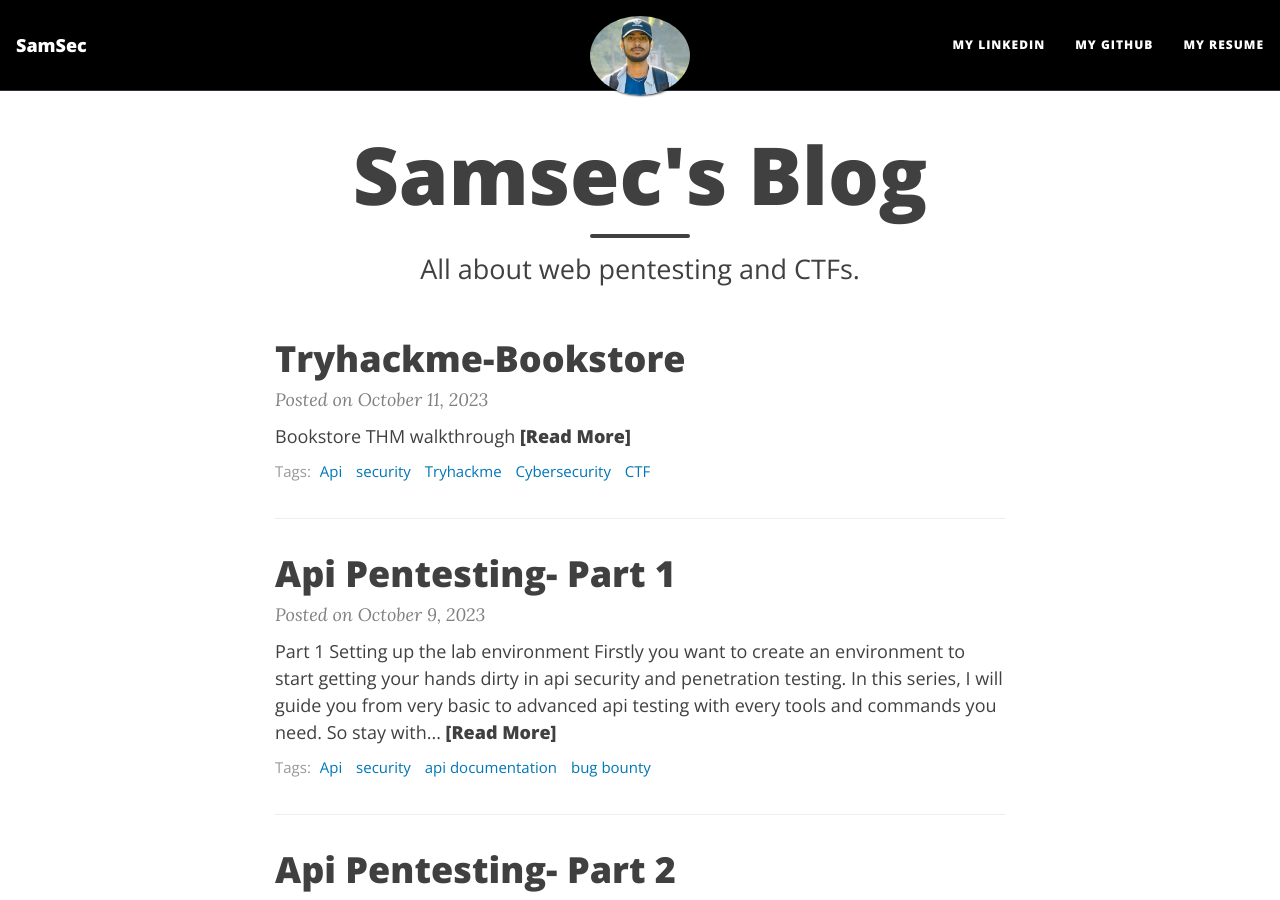
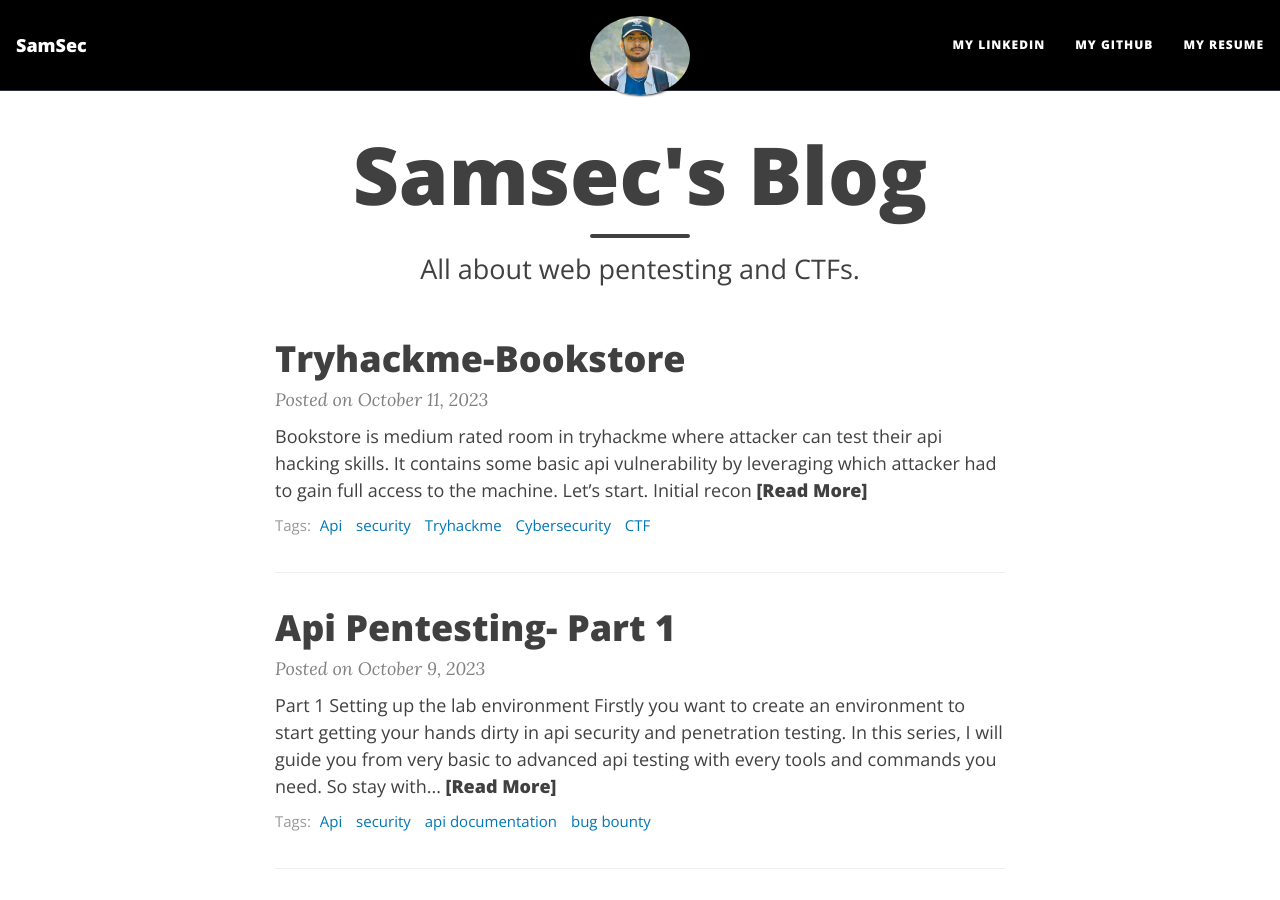
Before and after one commit to Sameer484/gh_pages, a Jekyll site: the page built from index.html, in a window 1280 px wide and 900 px high. Built offline with Jekyll 4.4.1, drawn with Linux system fonts in a browser that asks for light colours; nearby versions of some CDN libraries; the list of posts is cut into pages by our own code.

Commit message:
Update 2023-10-11-Bookstore-THM.md

```diff
--- a/_posts/2023-10-11-Bookstore-THM.md
+++ b/_posts/2023-10-11-Bookstore-THM.md
@@ -4,8 +4,6 @@ tags: [Api, security, Tryhackme, Cybersecurity, CTF]
 layout: post
 ---
 
-
-## Bookstore THM walkthrough
 
 Bookstore is medium rated room in tryhackme where attacker can test their api hacking skills. It contains some basic api vulnerability by leveraging which attacker had to gain full access to the machine. Let's start.
 ## Initial recon
```
